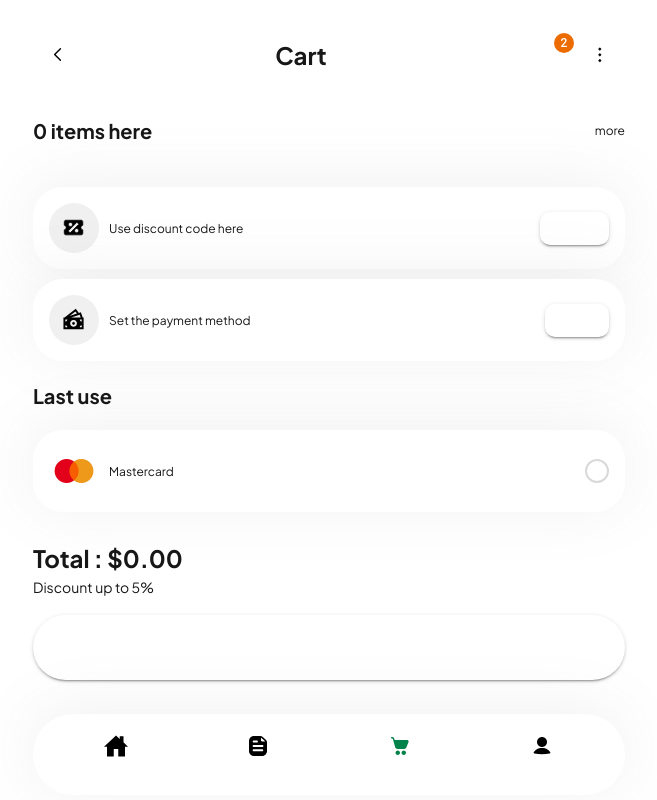
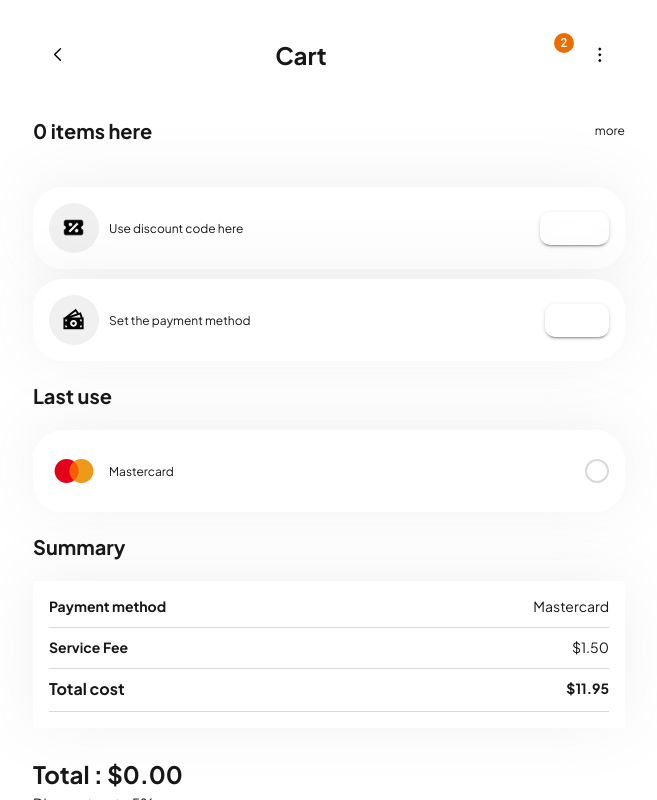
Before and after one commit to sobol4156/grofresh, a Next.js app: page /cart in a window 1280 px wide. Both pictures are taken after a click on the button "Checkout now". Shown: the top 800 px of the page, without its empty margins (311-968 px from the left). Built offline with nearby package versions, Linux system fonts and the light colour scheme; some icons are missing.

Commit message:
feat: added a new section to the listCart

```diff
--- a/src/app/styles/_fonts.css
+++ b/src/app/styles/_fonts.css
@@ -29,6 +29,13 @@
 .h6-regular {
   font-style: normal;
   font-weight: 400;
+  font-size: 14px;
+  line-height: 18px;
+}
+
+.h6-bold {
+  font-style: normal;
+  font-weight: 700;
   font-size: 14px;
   line-height: 18px;
 }
--- a/src/features/add-to-cart/ui/AddToCartModal.tsx
+++ b/src/features/add-to-cart/ui/AddToCartModal.tsx
@@ -29,9 +29,21 @@ export default function AddToCartModal() {
     if (currentItem.quantity > 0) {
       router.push('/cart');
     } else {
-
       handleQuantityChange(currentItem, 'increment');
     }
+  };
+
+  const handleBuyNow = () => {
+    if (!currentItem) return;
+
+    if (currentItem.quantity === 0) {
+      handleQuantityChange(currentItem, 'increment');
+    }
+
+    router.push({
+      pathname: '/cart',
+      query: { checkout: 'true' },
+    });
   };
 
   useEffect(() => {
@@ -97,6 +109,7 @@ export default function AddToCartModal() {
             backgroundColor: 'var(--color-green-500)',
             '&:hover': { backgroundColor: 'var(--color-green-400)' },
           }}
+          onClick={handleBuyNow}
         >
           <span className='text-white h5-bold'>Buy now</span>
         </Button>
--- a/src/shared/ui/Checkbox/Checkbox.tsx
+++ b/src/shared/ui/Checkbox/Checkbox.tsx
@@ -3,9 +3,11 @@ import CheckIcon from '@mui/icons-material/Check';
 
 interface CheckboxProps {
   sx?: SxProps<Theme>;
+  checked: boolean;
+  onClick?: () => void
 }
 
-export default function Checkbox({ sx }: CheckboxProps) {
+export default function Checkbox({ sx, checked, onClick }: CheckboxProps) {
   const defaultSx: SxProps<Theme> = {
     padding: 0,
     ...sx,
@@ -15,6 +17,7 @@ export default function Checkbox({ sx }: CheckboxProps) {
     <CheckboxMui
       sx={defaultSx}
       disableRipple
+      checked={checked}
       icon={
         <span
           style={{
@@ -47,6 +50,7 @@ export default function Checkbox({ sx }: CheckboxProps) {
           }} />
         </span>
       }
+      onClick={onClick}
     />
   );
 }
--- a/src/shared/ui/PaymentCard/PaymentCard.tsx
+++ b/src/shared/ui/PaymentCard/PaymentCard.tsx
@@ -1,9 +1,12 @@
 import Image from "next/image";
 import Checkbox from "../Checkbox";
+import { useState } from "react";
 
 export default function PaymentCard() {
+  const [checked, setChecked] = useState(false)
+
   return (
-    <div className="shadow bg-white p-4 rounded-[30px] flex items-center">
+    <div className="shadow bg-white p-4 rounded-[30px] flex items-center cursor-pointer select-none" onClick={() => setChecked((prev) => !prev)}>
 
       <div className="rounded-full flex justify-center items-center">
         <Image src={'/images/payments/master-card.png'} width={50} height={50} alt="payment-method" />
@@ -11,7 +14,7 @@ export default function PaymentCard() {
 
       <span className="small-regular ml-2.5">Mastercard</span>
 
-      <Checkbox sx={{marginLeft: 'auto'}}/>
+      <Checkbox sx={{ marginLeft: 'auto' }} checked={checked} />
     </div>
   )
 }
--- a/src/widgets/cart-list/CartList.tsx
+++ b/src/widgets/cart-list/CartList.tsx
@@ -1,4 +1,4 @@
-import { useState } from "react";
+import { useEffect, useState } from "react";
 import { useAppSelector } from "@/app/providers/store-provider/config/hooks";
 import { allPriceCart, selectedCartQuantity, selectedCartItems, selectedCartCount } from "@/entities/cart/model/cart.slice";
 import { ProductCart } from "@/entities/product";
@@ -11,13 +11,26 @@ import PaymentCard from "@/shared/ui/PaymentCard";
 const showDefaultItems = 3
 
 export default function CartList() {
+  const [isAll, isAllSet] = useState(false)
+  const [isCheckoutMode, setCheckoutMode] = useState(false);
+
   const router = useRouter()
-  const [isAll, isAllSet] = useState(false)
+
+  useEffect(() => {
+    if (router.query.checkout === 'true') {
+      setCheckoutMode(true);
+    }
+  }, [router.query.checkout]);
 
   const cartItems = useAppSelector(selectedCartItems)
   const cartUniqueItemsCount = useAppSelector(selectedCartCount);
   const cartTotalQuantity = useAppSelector(selectedCartQuantity);
   const allPrice = useAppSelector(allPriceCart)
+
+
+  const handleProceedToCheckout = () => {
+    setCheckoutMode(true);
+  }
 
   return (
     <div className="flex flex-col pb-[33px]">
@@ -51,7 +64,7 @@ export default function CartList() {
       )}
 
       {
-        true && (
+        isCheckoutMode && (
 
           <div className="flex flex-col gap-[22px]">
             <div className="flex flex-col gap-2.5 mt-[22px]">
@@ -63,6 +76,34 @@ export default function CartList() {
               <p className="h4-bold">Last use</p>
 
               <PaymentCard />
+            </div>
+
+            <div className="flex flex-col gap-[22px]">
+              <p className="h4-bold">Summary</p>
+
+              <div className="shadow p-4">
+
+                <div className="flex justify-between">
+                  <span className="h6-bold">Payment method</span>
+                  <span className="h6-regular">Mastercard</span>
+                </div>
+
+                <div className="w-full border-b border-light-silver mt-3 mb-2.5"></div>
+
+                <div className="flex justify-between">
+                  <span className="h6-bold">Service Fee</span>
+                  <span className="h6-regular">$1.50</span>
+                </div>
+
+                <div className="w-full border-b border-light-silver mt-3 mb-2.5"></div>
+
+                <div className="flex justify-between">
+                  <span className="h5-bold">Total cost</span>
+                  <span className="h6-bold">$11.95</span>
+                </div>
+
+                <div className="w-full border-b border-light-silver mt-3"></div>
+              </div>
             </div>
           </div>
         )
@@ -85,7 +126,9 @@ export default function CartList() {
           color: 'white',
           backgroundColor: 'var(--color-green-500)',
           '&:hover': { backgroundColor: 'var(--color-green-400)' },
-        }}>
+        }}
+          onClick={handleProceedToCheckout}
+        >
           <span className="h5-bold">
             Checkout now
           </span>
```
